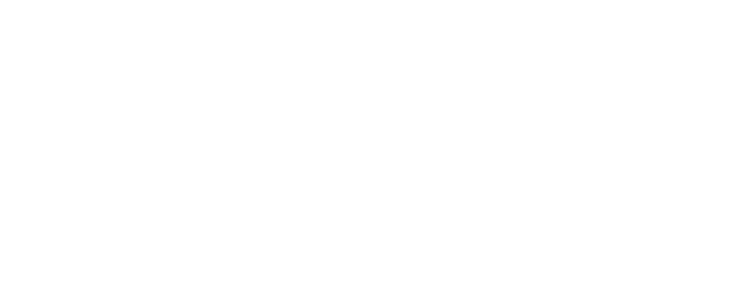
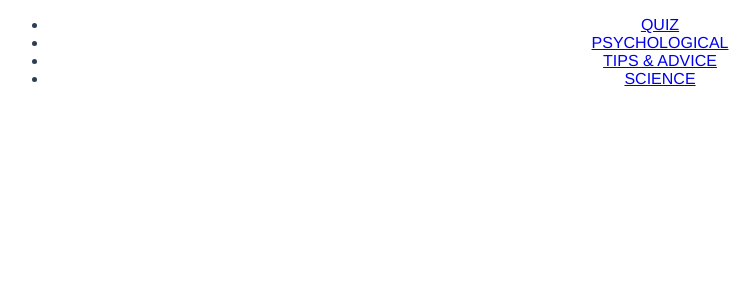
Before and after one commit to yaoxiaojuan/protector, a Vue app: page /#/farmer in a window 1280 px wide. Shown: the top 300 px of the page, without its empty margins (0-754 px from the left). Built offline with nearby package versions, Linux system fonts and the light colour scheme.

Commit message:
创建基础框架

```diff
--- /dev/null
+++ b/src/components/Farmer.vue
@@ -0,0 +1,27 @@
+<template>
+  <ul>
+    <li><a href="#/quiz">QUIZ</a></li>
+    <li><a href="#/psychological">PSYCHOLOGICAL</a></li>
+    <li><a href="#/tips">TIPS & ADVICE</a></li>
+    <li><a href="#/science">SCIENCE</a></li>
+  </ul>
+</template>
+
+<script>
+export default {
+  name: 'Farmer',
+  data () {
+    return {
+    }
+  },
+  components: {
+  },
+  methods: {
+  }
+}
+</script>
+
+<!-- Add "scoped" attribute to limit CSS to this component only -->
+<style scoped>
+
+</style>
--- a/src/components/Index.vue
+++ b/src/components/Index.vue
@@ -1,6 +1,7 @@
 <template>
   <div class="welcome">
-    INDEX PAGE
+    <a href="#/seed">SEED</a>
+    <a href="#/farmer">FARMER</a>
   </div>
 </template>
 
@@ -14,7 +15,6 @@ export default {
 }
 </script>
 
-<!-- Add "scoped" attribute to limit CSS to this component only -->
 <style scoped>
 
 </style>
--- /dev/null
+++ b/src/components/psychological/Psychological.vue
@@ -0,0 +1,18 @@
+<template>
+  <div>Psychological的内容</div>
+</template>
+
+<script>
+export default {
+  name: 'Psychological',
+  components: {
+  },
+  methods: {
+  }
+}
+</script>
+
+<!-- Add "scoped" attribute to limit CSS to this component only -->
+<style scoped>
+
+</style>
--- /dev/null
+++ b/src/components/quiz/Quiz.vue
@@ -0,0 +1,18 @@
+<template>
+  <div>测试的内容</div>
+</template>
+
+<script>
+export default {
+  name: 'Quiz',
+  components: {
+  },
+  methods: {
+  }
+}
+</script>
+
+<!-- Add "scoped" attribute to limit CSS to this component only -->
+<style scoped>
+
+</style>
--- /dev/null
+++ b/src/components/science/Science.vue
@@ -0,0 +1,14 @@
+<template>
+  <div>  Science </div>
+</template>
+
+<script>
+export default {
+  name: 'Science'
+}
+</script>
+
+<!-- Add "scoped" attribute to limit CSS to this component only -->
+<style scoped>
+
+</style>
--- /dev/null
+++ b/src/components/tips/Tips.vue
@@ -0,0 +1,18 @@
+<template>
+<div>tips</div>
+</template>
+
+<script>
+export default {
+  name: 'Tips',
+  components: {
+  },
+  methods: {
+  }
+}
+</script>
+
+<!-- Add "scoped" attribute to limit CSS to this component only -->
+<style scoped>
+
+</style>
--- a/src/router/index.js
+++ b/src/router/index.js
@@ -2,6 +2,12 @@ import Vue from 'vue'
 import Router from 'vue-router'
 import Hello from '@/components/Hello'
 import Index from '@/components/Index'
+import Farmer from '@/components/Farmer'
+
+import Quiz from '@/components/quiz/Quiz'
+import Psychological from '@/components/psychological/Psychological'
+import Tips from '@/components/tips/Tips'
+import Science from '@/components/science/Science'
 
 Vue.use(Router)
 
@@ -15,5 +21,25 @@ export default new Router({
     path: '/index',
     name: 'Index',
     component: Index
+  }, {
+    path: '/farmer',
+    name: 'Farmer',
+    component: Farmer
+  }, {
+    path: '/quiz',
+    name: 'Quiz',
+    component: Quiz
+  }, {
+    path: '/psychological',
+    name: 'Psychological',
+    component: Psychological
+  }, {
+    path: '/tips',
+    name: 'Tips',
+    component: Tips
+  }, {
+    path: '/science',
+    name: 'Science',
+    component: Science
   }]
 })
```
